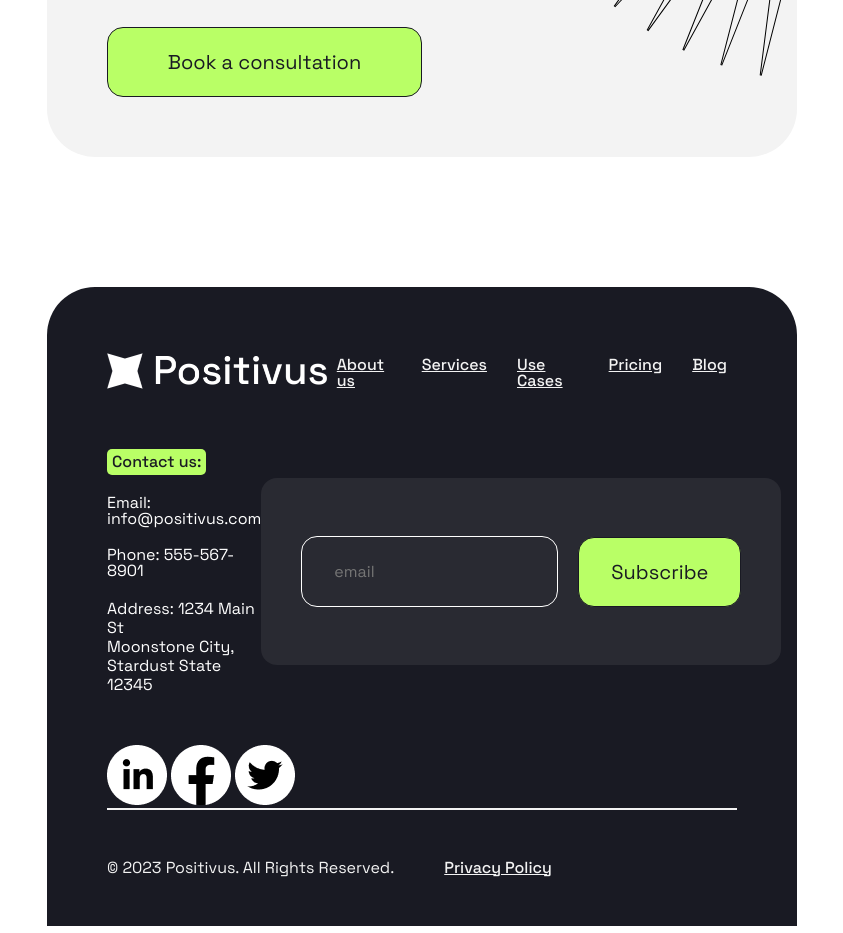
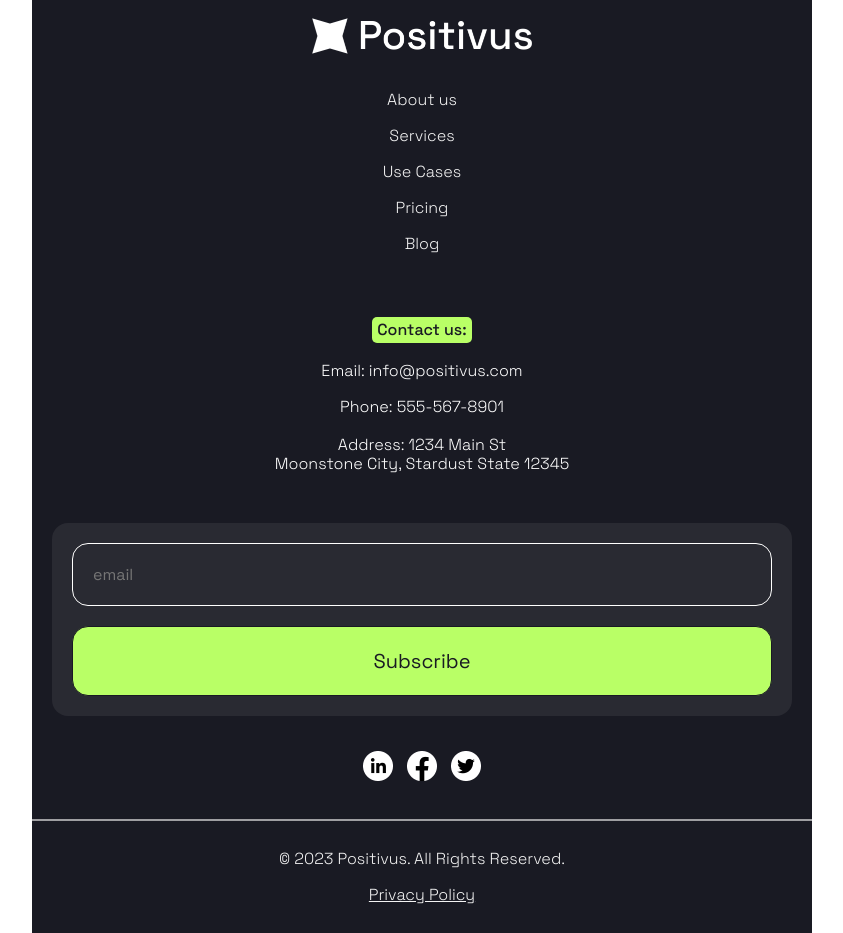
Before and after one commit to Edio-Goncalves/landingpage-marketing, a plain HTML site: page index.html in a window 1280 px wide. Shown: the part 7465-8398 px from the top of the page, without its empty margins (218-1061 px from the left). Drawn offline with nearby package versions, Linux system fonts and the light colour scheme; files that its build step writes are made by us from their sources.

Commit message:
Refactor Contact and Footer

```diff
--- a/assets/style/scss/style.scss
+++ b/assets/style/scss/style.scss
@@ -856,25 +856,27 @@ body {
 
 /* CONTACT US */
 .contact-content {
-  @include fw.content;
-  margin: 100px 0px;
+  margin: 0px;
 
   > :first-child {
     display: flex;
+    flex-direction: column;
     align-items: center;
-    margin-bottom: 60px;
+    gap: 30px;
+    margin-bottom: 40px;
     h2 {
-      font-size: 3.75rem;
+      font-size: 36px;
       font-weight: 500;
       background-color: fw.$primary-color;
       border-radius: 0.5rem;
-      padding: 10px 5px;
+      padding: 5px;
     }
     p {
       max-width: 700px;
       margin-left: 30px;
-      font-size: 1.25rem;
+      font-size: 16px;
       line-height: 1.2;
+      text-align: center;
     }
   }
 
@@ -882,7 +884,7 @@ body {
     position: relative;
     display: flex;
     background-color: fw.$grey-color;
-    padding: 60px;
+    padding: 30px;
     border-radius: 3rem;
     overflow: hidden;
 
@@ -890,14 +892,14 @@ body {
       display: flex;
       flex-direction: column;
       justify-content: space-between;
-      width: 50%;
+      width: 100%;
       gap: 30px;
 
       > :first-child {
-        font-size: 1.25rem;
+        font-size: 16px;
         display: flex;
         align-items: center;
-        gap: 50px;
+        justify-content: space-around;
 
         div {
           display: flex;
@@ -909,7 +911,7 @@ body {
             appearance: none;
             height: 25px;
             aspect-ratio: 1;
-            border: 2px solid fw.$dark-color;
+            border: 1px solid fw.$dark-color;
             border-radius: 50%;
             background-color: #f3f3f3;
             &:checked {
@@ -923,8 +925,11 @@ body {
         flex-direction: column;
         justify-content: flex-start;
         gap: 10px;
+        font-size: 14px;
+
         > input {
-          padding: 20px;
+          padding: 16px;
+          border: 1px solid fw.$dark-color;
           border-radius: 1rem;
         }
         textarea {
@@ -932,11 +937,13 @@ body {
           resize: none;
           height: 250px;
           padding: 20px;
+          border: 1px solid fw.$dark-color;
           border-radius: 1rem;
         }
       }
       .btn-primary {
         cursor: pointer;
+        text-align: center;
 
         a {
           width: 100%;
@@ -949,10 +956,12 @@ body {
           border-radius: 1rem;
           font-size: 1.25rem;
           font-weight: 400;
+          transition: background-color 0.3s ease;
 
           &:hover {
             color: fw.$dark-color;
             background-color: fw.$white-color;
+            transition: background-color 0.3s ease;
           }
         }
       }
@@ -961,6 +970,7 @@ body {
       display: flex;
 
       img {
+        display: none;
         position: absolute;
         right: -350px;
       }
@@ -970,71 +980,61 @@ body {
 
 /* FOOTER */
 footer {
-  @include fw.content();
   background-color: fw.$dark-color;
-  border-top-left-radius: 3rem;
-  border-top-right-radius: 3rem;
-  padding-top: 60px;
-  padding-left: 60px;
-  padding-right: 60px;
+  padding-top: 80px;
+  margin-left: -15px;
+  margin-right: -15px;
   > :first-child {
     display: flex;
-    justify-content: space-between;
+    flex-direction: column;
     align-items: center;
     .logo {
+      cursor: pointer;
       height: 36px;
       filter: invert(1);
     }
-    nav {
-      @include fw.display-f-c;
-
+    > nav {
+      padding: 30px 0px;
       ul {
-        font-size: 1rem;
-        font-weight: 500;
         display: flex;
+        flex-direction: column;
+        text-align: center;
+        font-size: 16px;
+        font-weight: 300;
         list-style: none;
         gap: 10px;
 
         li {
           cursor: pointer;
-          padding: 10px;
+          padding: 5px;
 
           a {
             color: #f3f3f3;
-            text-decoration: underline;
           }
-        }
-      }
-    }
-    > :last-child {
-      img {
-        width: 30px;
-        height: 30px;
-        margin: 5px;
-        filter: invert(0);
-        &:hover {
-          filter: invert(1);
         }
       }
     }
   }
 
   > :nth-child(2) {
-    padding-top: 50px;
-    padding-bottom: 50px;
+    padding: 0px 20px;
     display: flex;
-    justify-content: space-between;
-    align-items: center;
+    flex-direction: column;
     color: #ffffff;
+    text-align: center;
 
-    > :first-child {
+    .contact {
       display: flex;
       flex-direction: column;
+      justify-content: center;
+      align-items: center;
       gap: 20px;
+      font-size: 16px;
+      font-weight: 300;
+      margin: 30px 0px 50px;
 
       > :first-child {
         color: fw.$dark-color;
-        align-self: self-start;
         padding: 5px;
         border-radius: 5px;
         font-weight: 500;
@@ -1046,25 +1046,30 @@ footer {
     }
 
     > :last-child {
+      width: 100%;
       display: flex;
+      flex-direction: column;
       align-items: center;
       gap: 20px;
-      padding: 58px 40px;
+      padding: 20px;
       border-radius: 1rem;
       background-color: rgba(41, 42, 50, 1);
 
       > input {
+        width: 100%;
         border: 1px solid #ffffff;
         color: #ffffff;
         background-color: transparent;
         padding: 20px;
-        padding: 1.5rem 2rem;
         border-radius: 1rem;
       }
       .btn-primary {
+        width: 100%;
+        text-align: center;
         cursor: pointer;
 
         a {
+          width: 100%;
           color: fw.$dark-color;
           background-color: fw.$primary-color;
           display: inline-block;
@@ -1073,25 +1078,44 @@ footer {
           border-radius: 1rem;
           font-size: 1.25rem;
           font-weight: 400;
+          transition: background-color 0.3s ease;
 
           &:hover {
             color: fw.$dark-color;
             background-color: fw.$white-color;
+            transition: background-color 0.3s ease;
           }
         }
       }
     }
   }
 
+  .media {
+    text-align: center;
+    margin: 30px;
+
+    img {
+      width: 30px;
+      height: 30px;
+      margin: 5px;
+      filter: invert(0);
+      transition: all 0.5s ease;
+      &:hover {
+        filter: invert(1);
+      }
+    }
+  }
   > :last-child {
     display: flex;
-    gap: 50px;
-    padding-top: 50px;
-    padding-bottom: 50px;
-    border-top: 2px solid #f3f3f3;
+    flex-direction: column;
+    align-items: center;
+    gap: 20px;
+    padding-top: 30px;
+    padding-bottom: 30px;
+    border-top: 2px solid #f3f3f39d;
     color: #f3f3f3;
+    font-weight: 300;
     > :last-child {
-      font-weight: 500;
       color: #f3f3f3;
       text-decoration: underline;
     }
```
